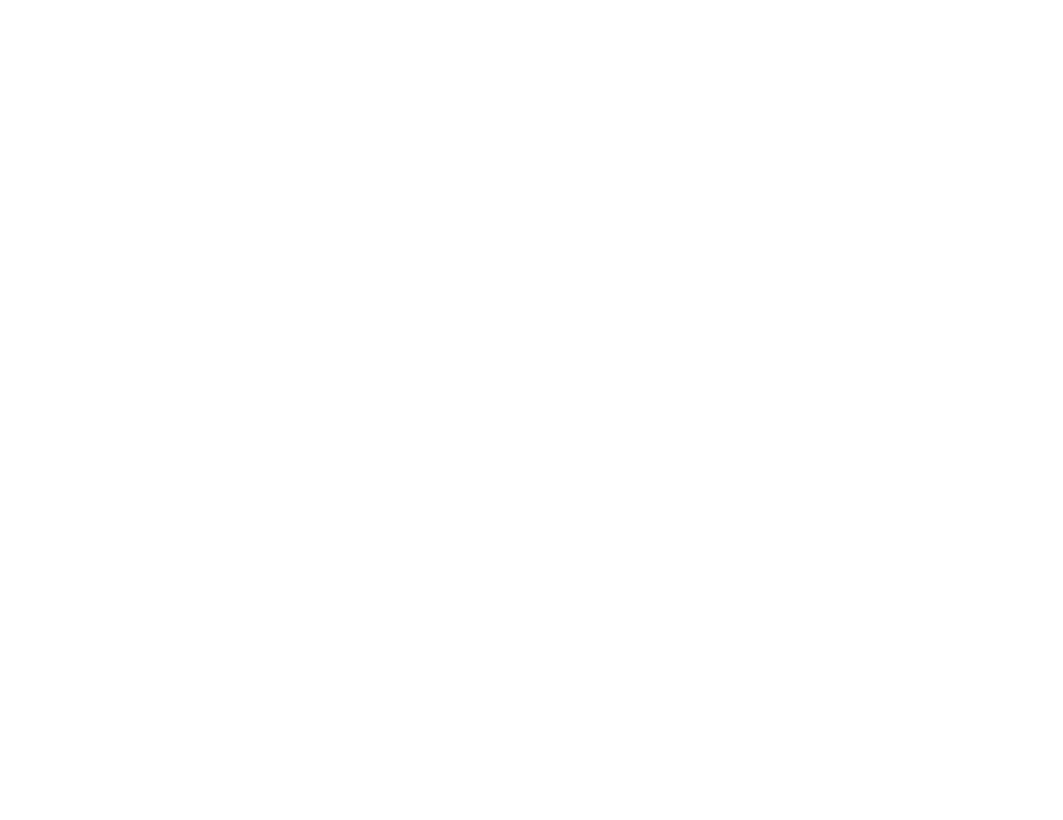
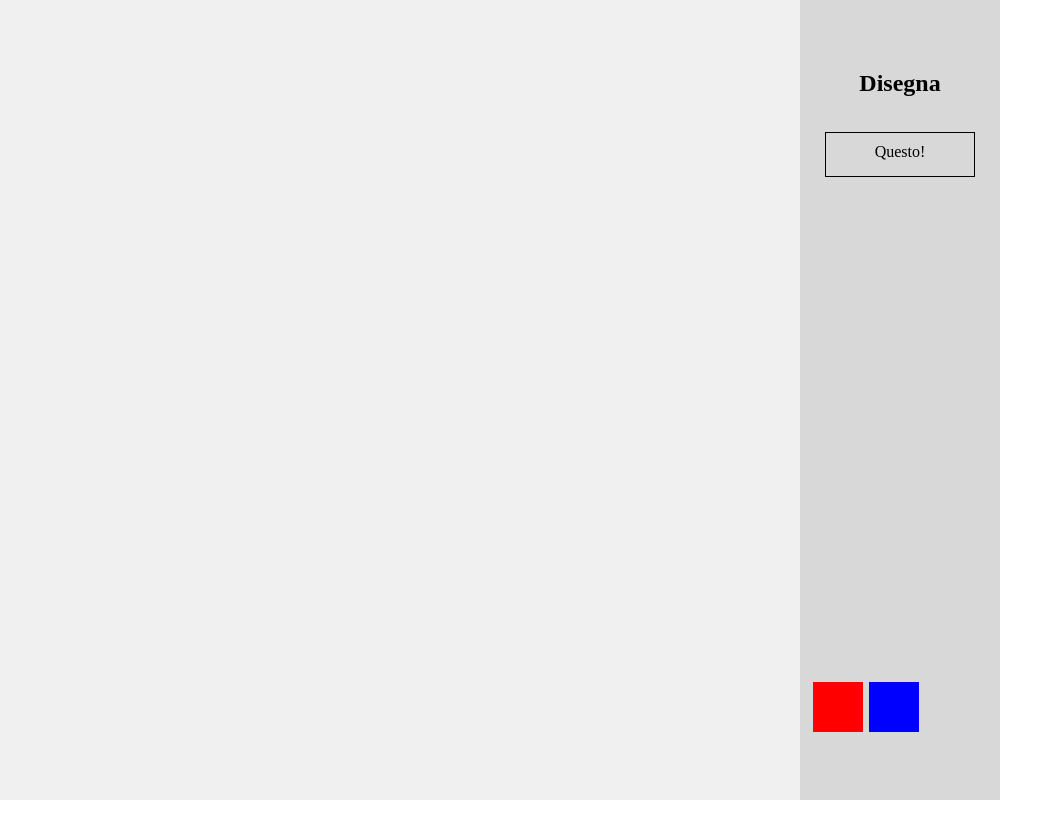
Before and after one commit to GiampaoloFortunato/codice-lezione-PW, a plain HTML site: page progetti/gioco draw/index.html in a window 1280 px wide. Shown: the whole page, without its empty margins (0-1063 px from the left). Drawn offline with Linux system fonts and the light colour scheme.

Commit message:
Draw: cambio colore

```diff
--- /dev/null
+++ b/progetti/gioco draw/css/style.css
@@ -0,0 +1,40 @@
+*{padding: 0;margin: 0;box-sizing: border-box;}
+body{
+    display: flex;
+}
+aside{
+    width: 200px;
+    background-color: #d8d8d8;
+    display: flex;
+    flex-direction: column;
+}
+aside h1{
+    margin: 70px auto 30px auto;
+}
+aside span.parola{
+    height: 45px;
+    width: 150px;
+    font-size: 16px;
+    margin: 5px auto;
+    border: 1px solid black;
+    text-align: center;
+    padding-top: 10px;
+}
+canvas{
+    background-color: #f0f0f0;
+}
+aside .colori{
+    width: 90%;
+    height: 50px;
+    align-self: center;
+    margin-top: 500px;
+    display: flex;
+}
+.colori .box{
+    width: 50px;
+    height: 50px;
+    margin: 0px 3px;
+
+}
+.red{background-color: red;}
+.blue{background-color: blue;}
--- a/progetti/gioco draw/index.html
+++ b/progetti/gioco draw/index.html
@@ -6,8 +6,16 @@
     <meta name="viewport" content="width=device-width, initial-scale=1.0">
     <title>Disegna</title>
     <script src="js/file.js" defer></script>
+    <link rel="stylesheet" href="css/style.css">
 </head>
 <body>
-
+    <aside>
+        <h1>Disegna</h1>
+        <span class="parola">Questo!</span>
+        <div class="colori">
+            <div class="box red"></div>
+            <div class="box blue"></div>
+        </div>
+    </aside>
 </body>
 </html>
--- a/progetti/gioco draw/js/file.js
+++ b/progetti/gioco draw/js/file.js
@@ -10,13 +10,13 @@
 let canvas = document.createElement("canvas");
 canvas.width = 800;
 canvas.height = 800;
-document.body.appendChild(canvas);
+document.body.insertBefore(canvas, document.getElementsByTagName("aside")[0]);
 
 let ctx = canvas.getContext("2d");
 
 const requestAnimationFrame = window.requestAnimationFrame ||window.mozRequestAnimationFrame || window.webkitRequestAnimationFrame;
 
-let coor = {x: 0, y: 0, draw: false};
+let coor = {x: 0, y: 0, draw: false, color: '#000000'};
 function update(){
     canvas.addEventListener("mousedown", () => {
         coor.draw = true;
@@ -30,11 +30,19 @@ function update(){
         coor.x = evento.clientX;
         coor.y = evento.clientY;
     })
+    document.getElementsByClassName("colori")[0].addEventListener("click", (e) =>{
+        if(e.target.classList.contains("red")){
+            coor.color = '#ff0000';
+        }else if(e.target.classList.contains("blue")){
+            coor.color = '#0000ff';
+        }
+    })
 }
 
 function render(){
     if(coor.draw){
         ctx.lineTo(coor.x, coor.y);
+        ctx.strokeStyle = coor.color;
         ctx.stroke();
     }
     else{
```
